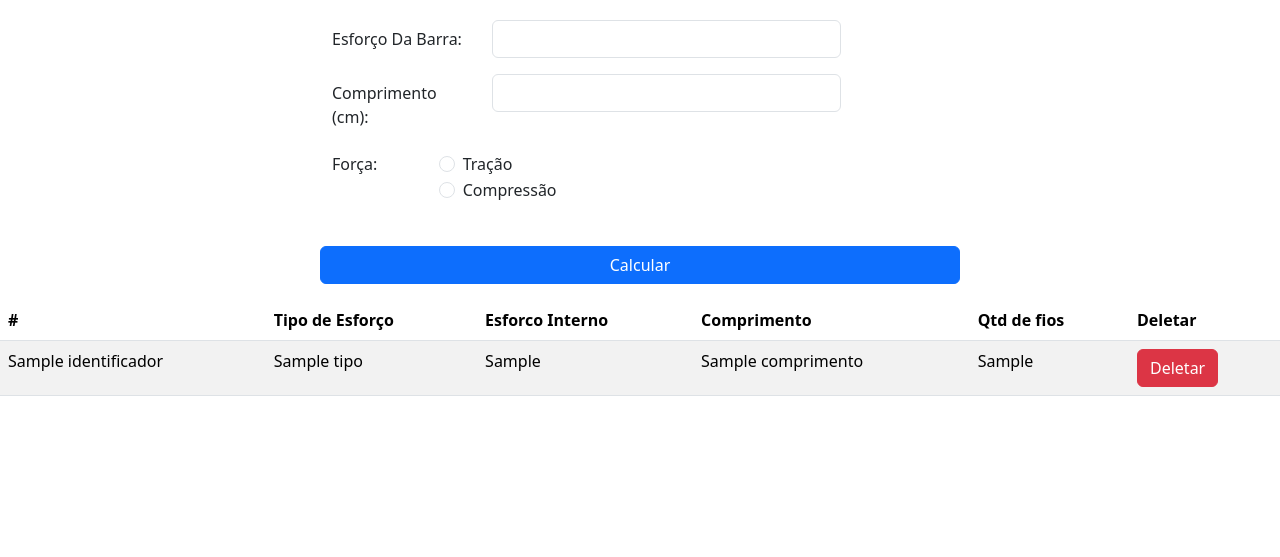
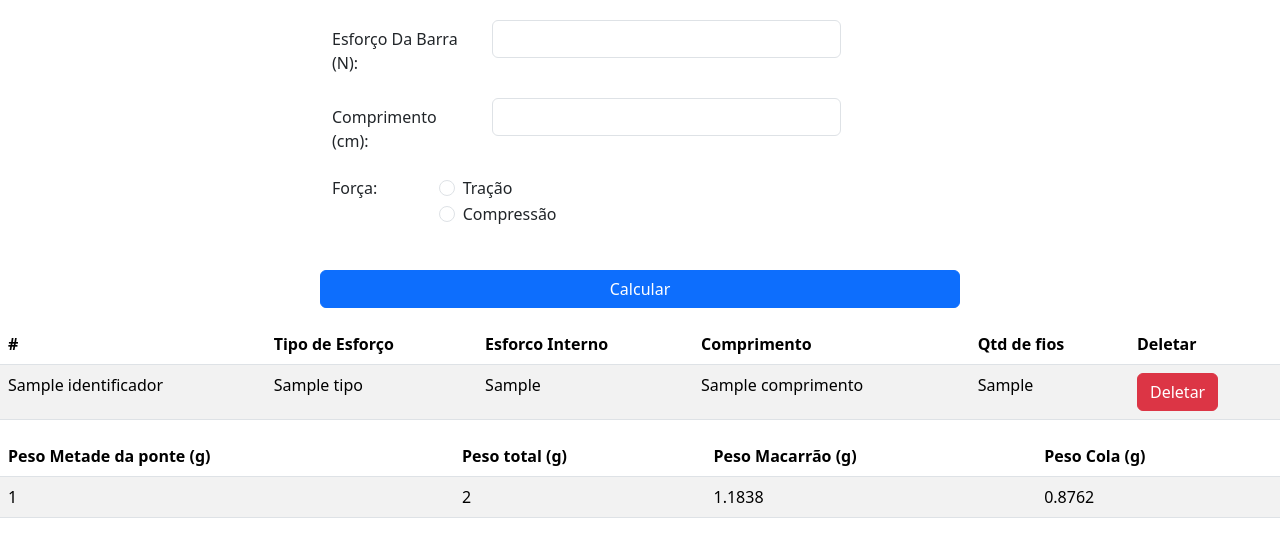
Before and after one commit to AdrianoCCastro/Ponte_De_Macarr-o, a Flask app: template view/templates/index.html in a window 1280 px wide. Shown: the part 56-613 px from the top of the page. Run offline with Flask 3, Linux system fonts and the light colour scheme; the template is opened without the code that fills it: most values are stand-ins (such as "Sample title", 1, 10 or a date in 2020).

Commit message:
Adicionando peso linear

```diff
--- a/app.py
+++ b/app.py
@@ -4,7 +4,18 @@ from model.entity.barra import Barra
 
 app = Flask(__name__, template_folder=os.path.abspath('view/templates'), static_folder=os.path.abspath("view/static"))
 
+
+def Total_peso_linear(lista_barras):
+    total_peso_linear = 0
+    for barra in lista_barras:
+        total_peso_linear+=barra.peso_linear
+
+    return total_peso_linear * 0.03937
+
+
+
 lista_barras = []
+
 @app.route("/",methods = ['GET','POST'])
 def index():
 
@@ -35,6 +46,8 @@ def index():
         else:
             qts_fios_de_macarrao = 0
 
+        qts_fios_de_macarrao = int(qts_fios_de_macarrao) + 1
+
 
         barra = Barra(len(lista_barras) + 1,tipo,esforco_interno,comprimento,qts_fios_de_macarrao)
         print(barra)
@@ -43,7 +56,7 @@ def index():
 
 
 
-    return render_template('index.html',lista_barras = lista_barras)
+    return render_template('index.html',lista_barras = lista_barras,total_peso_linear = Total_peso_linear(lista_barras))
 
 
 @app.route("/<id>",methods = ['GET','POST'])
--- a/model/entity/barra.py
+++ b/model/entity/barra.py
@@ -6,3 +6,4 @@ class Barra():
         self.esforco_interno = esforco_interno
         self.comprimento = comprimento
         self.qtd_fios = qtd_fios
+        self.peso_linear = comprimento * qtd_fios
--- a/view/templates/index.html
+++ b/view/templates/index.html
@@ -21,7 +21,7 @@
   <form method="POST" id ="form" class="form">
     <div class="form-group">
       <div class="row mb-3 col-md-6 offset-md-3">
-        <label for="esforco_interno" class="col-sm-3 col-form-label">Esforço Da Barra:</label>
+        <label for="esforco_interno" class="col-sm-3 col-form-label">Esforço Da Barra (N):</label>
         <div class="col-sm-7">
           <input type="number" step="0.01" class="form-control" id="esforco_interno" name="esforco_interno">
         </div>
@@ -94,10 +94,36 @@
     </tbody>
   </table>
 
-   <script src="https://cdn.jsdelivr.net/npm/bootstrap@5.3.3/dist/js/bootstrap.bundle.min.js"
+  {% if total_peso_linear != 0.0 %}
+  <table class="table table-striped table-hover">
+    <thead>
+      <tr>
+        <th>Peso Metade da ponte (g)</th>
+        <th>Peso total (g)</th>
+        <th>Peso Macarrão (g)</th>
+        <th>Peso Cola (g)</th>
+      </tr>
+    </thead>
+    <tbody>
+    <tr>
+      <td>{{total_peso_linear}}</td>
+      <td>{{total_peso_linear * 2}}</td>
+      <td>{{(total_peso_linear * 2) * 0.5919}}</td>
+      <td>{{(total_peso_linear * 2) * 0.4381}}</td>
+    </tr>
+
+    </tbody>
+  </table>
+  {% endif %}
+  <script src="https://cdn.jsdelivr.net/npm/bootstrap@5.3.3/dist/js/bootstrap.bundle.min.js"
     integrity="sha384-YvpcrYf0tY3lHB60NNkmXc5s9fDVZLESaAA55NDzOxhy9GkcIdslK1eN7N6jIeHz"
     crossorigin="anonymous"></script>
-  <script src="https://ajax.googleapis.com/ajax/libs/jquery/3.5.1/jquery.min.js"></script>
+    <script
+    src="https://code.jquery.com/jquery-3.5.1.slim.min.js"
+    integrity="sha256-4+XzXVhsDmqanXGHaHvgh1gMQKX40OUvDEBTu8JcmNs="
+    crossorigin="anonymous"
+  ></script>
+  <script src="{{ url_for('static',filename = 'js.js') }}"></script>
 
 </body>
 
```
